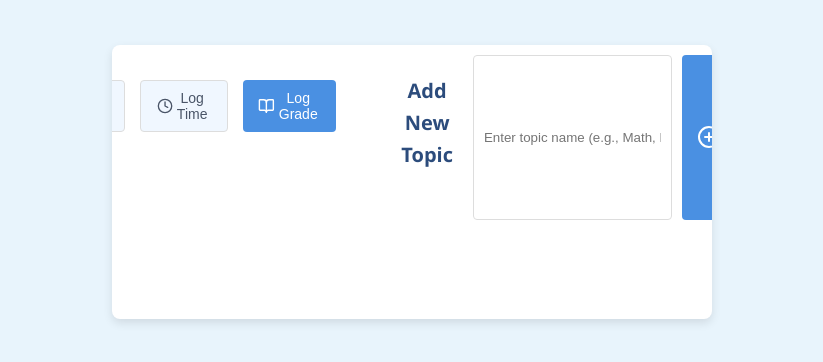
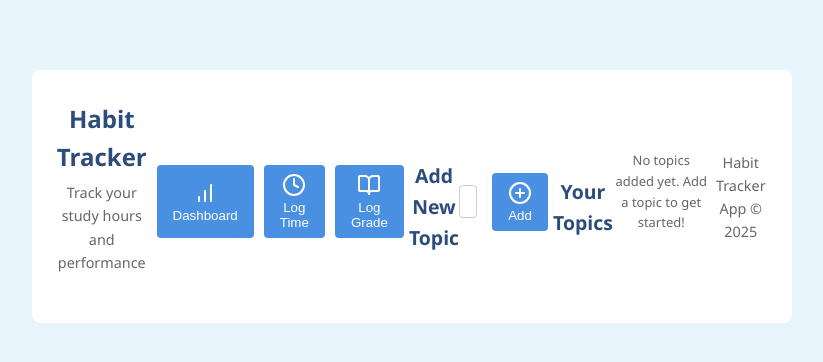
Before and after one commit to shyamtalati/Habit-Tracker, a React (Create React App) app: page / in a window 1280 px wide. Shown: the top 362 px of the page, without its empty margins (228-1051 px from the left). Built offline with nearby package versions, Linux system fonts and the light colour scheme.

Commit message:
my shayla

```diff
--- a/src/App.css
+++ b/src/App.css
@@ -1,193 +1,108 @@
-/* Reset and basic styling */
+/* Reset everything first */
 * {
   box-sizing: border-box;
   margin: 0;
   padding: 0;
+  border: none !important;
+  box-shadow: none !important;
 }
 
-/* Base body styling */
+/* Simple body background */
 body {
   font-family: 'Segoe UI', Tahoma, Geneva, Verdana, sans-serif;
   background-color: #e8f4fc;
   color: #333;
   line-height: 1.6;
+  display: flex;
+  justify-content: center;
+}
+
+/* Root container */
+#root {
+  width: 100%;
+  max-width: 800px;
   padding: 20px;
 }
 
-/* Main container styling */
-#root {
-  max-width: 900px;
-  margin: 0 auto;
+/* Remove all borders, margins, and padding from divs */
+div {
+  border: none !important;
+  box-shadow: none !important;
+  background: transparent;
 }
 
-/* Main app container */
-.app-container, #root > div {
+/* Main content container */
+#root > div {
   background-color: white;
+  padding: 20px;
   border-radius: 8px;
-  box-shadow: 0 4px 10px rgba(0, 0, 0, 0.1);
-  overflow: hidden;
-  margin-bottom: 20px;
+  width: 100%;
 }
 
-/* Header styles */
-.app-header, h1 {
-  background: linear-gradient(135deg, #4a90e2, #3b82f6);
-  color: white;
-  padding: 20px;
+/* Header styling */
+h1 {
+  font-size: 24px;
+  margin-bottom: 5px;
   text-align: center;
-  margin-bottom: 15px;
+  color: #2c4c7c;
 }
 
-.app-subtitle, h1 + p {
+p {
   text-align: center;
   margin-bottom: 20px;
 }
 
 /* Navigation buttons */
-.nav-buttons, div:has(button:first-child) {
-  display: flex;
-  justify-content: center;
-  gap: 15px;
-  margin: 15px auto;
-  padding: 10px;
-}
-
-.nav-button, button {
-  display: flex;
-  align-items: center;
+button {
   padding: 8px 16px;
-  background-color: #f0f7ff;
-  color: #4a5568;
-  border: 1px solid #ddd;
-  border-radius: 4px;
-  cursor: pointer;
-  font-size: 14px;
-  transition: all 0.2s;
-}
-
-.nav-button:hover, button:hover {
-  background-color: #e0f0ff;
-  transform: translateY(-1px);
-}
-
-.nav-button.active, button:active {
-  color: #3b82f6;
-  font-weight: bold;
-}
-
-/* Section titles */
-.section-title, h2 {
-  font-size: 20px;
-  font-weight: 600;
-  margin: 20px 0 15px;
-  color: #2c4c7c;
-  text-align: center;
-}
-
-/* Add topic form */
-form, div:has(input) {
-  display: flex;
-  justify-content: center;
-  max-width: 600px;
-  margin: 0 auto 20px;
-  padding: 0 20px;
-}
-
-input[type="text"] {
-  flex: 1;
-  padding: 10px;
-  border: 1px solid #ddd;
-  border-radius: 4px;
-  margin-right: 10px;
-}
-
-input[type="text"]:focus {
-  outline: none;
-  border-color: #4a90e2;
-  box-shadow: 0 0 0 3px rgba(74, 144, 226, 0.1);
-}
-
-button[type="submit"], button:last-child {
-  padding: 10px 15px;
+  margin: 0 5px;
   background-color: #4a90e2;
   color: white;
-  border: none;
   border-radius: 4px;
   cursor: pointer;
 }
 
-/* Topic cards */
-.topic-card, div:has(h3) {
-  background-color: white;
-  border-radius: 8px;
-  box-shadow: 0 2px 5px rgba(0, 0, 0, 0.05);
-  margin: 15px auto;
-  max-width: 600px;
-  padding: 20px;
-  border-left: 4px solid #4a90e2;
-  text-align: center;
+/* Center the navigation buttons */
+div:has(button) {
+  display: flex;
+  justify-content: center;
+  margin: 20px 0;
+  width: 100%;
 }
 
-.topic-name, h3 {
-  font-size: 18px;
-  font-weight: 600;
-  margin-bottom: 15px;
+/* Form elements */
+input[type="text"] {
+  padding: 8px;
+  border: 1px solid #ccc !important;
+  border-radius: 4px;
+  width: 70%;
+  margin-right: 10px;
+}
+
+form, div:has(input) {
+  display: flex;
+  justify-content: center;
+  align-items: center;
+  margin: 20px 0;
+}
+
+/* Section headings */
+h2, h3 {
+  text-align: center;
+  margin: 20px 0 10px;
   color: #2c4c7c;
 }
 
-/* Stats */
-.stats-grid {
-  display: grid;
-  grid-template-columns: 1fr 1fr;
-  gap: 10px;
-  margin-bottom: 15px;
-}
-
-.stat-item {
-  background-color: #f0f7ff;
-  padding: 10px;
-  border-radius: 4px;
-}
-
-.stat-label {
-  color: #4a5568;
-  font-size: 14px;
-}
-
-.stat-value {
-  font-weight: bold;
-  color: #2c4c7c;
-  font-size: 16px;
-}
-
-/* Recommendation box */
-.recommendation, div:has(p:contains("Recommendation")) {
-  background-color: #e6f0ff;
-  padding: 12px;
-  border-radius: 4px;
-  margin-top: 15px;
-  font-size: 14px;
-  border-left: 3px solid #4a90e2;
+/* Topic information */
+.topic-info, div:has(h3) {
+  text-align: center;
+  margin: 15px 0;
 }
 
 /* Footer */
-.app-footer, div:last-child:has(span:contains("2025")) {
-  background-color: #f5f7fa;
+div:last-child {
   text-align: center;
-  padding: 15px;
+  margin-top: 30px;
+  font-size: 0.9em;
   color: #666;
-  font-size: 14px;
-  margin-top: 20px;
-  border-top: 1px solid #eee;
 }
-
-/* Responsive adjustments */
-@media (max-width: 600px) {
-  .stats-grid {
-    grid-template-columns: 1fr;
-  }
-
-  input[type="text"] {
-    width: 100%;
-  }
-}
```
